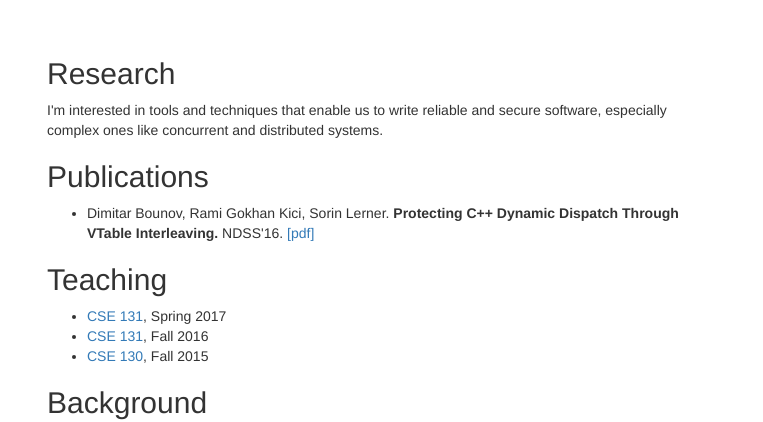
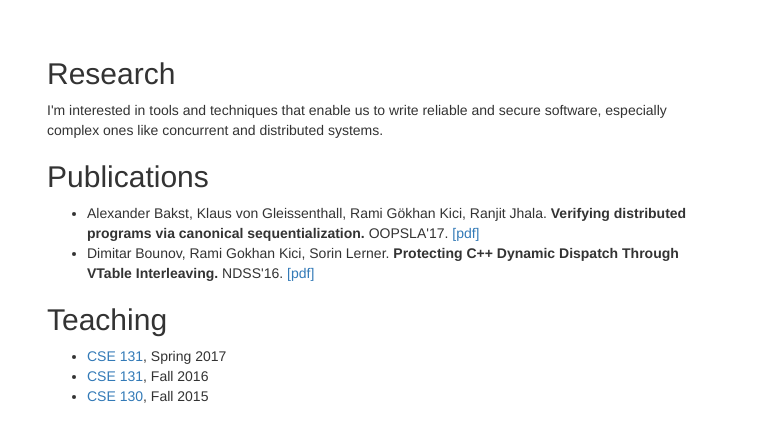
Before and after one commit to gokhankici/gokhankici.github.io, a plain HTML site: page index.html in a window 1280 px wide. Shown: the part 393-815 px from the top of the page, without its empty margins (258-1021 px from the left). Drawn offline with Linux system fonts and the light colour scheme; files whose address does not match are found by name.

Commit message:
added oopsla paper

```diff
--- a/index.html
+++ b/index.html
@@ -111,9 +111,10 @@
                     <div id="publications">
                         <h2>Publications</h2>
                         <ul>
+						  <li> Alexander Bakst, Klaus von Gleissenthall, Rami Gökhan Kici, Ranjit Jhala. <b>Verifying distributed programs via canonical sequentialization.</b> OOPSLA'17. <a target="_blank" href="https://dl.acm.org/citation.cfm?doid=3133934">[pdf]</a>
+						  </li>
                           <li>
-                            Dimitar Bounov, Rami Gokhan Kici, Sorin Lerner. <b>Protecting C++ Dynamic Dispatch Through VTable Interleaving.</b> NDSS'16.
-                            <a target="_blank" href="https://cseweb.ucsd.edu/~lerner/papers/ivtbl-ndss16.pdf">[pdf]</a>
+                            Dimitar Bounov, Rami Gokhan Kici, Sorin Lerner. <b>Protecting C++ Dynamic Dispatch Through VTable Interleaving.</b> NDSS'16. <a target="_blank" href="https://cseweb.ucsd.edu/~lerner/papers/ivtbl-ndss16.pdf">[pdf]</a>
                           </li>
                         </ul>
                     </div>
```
